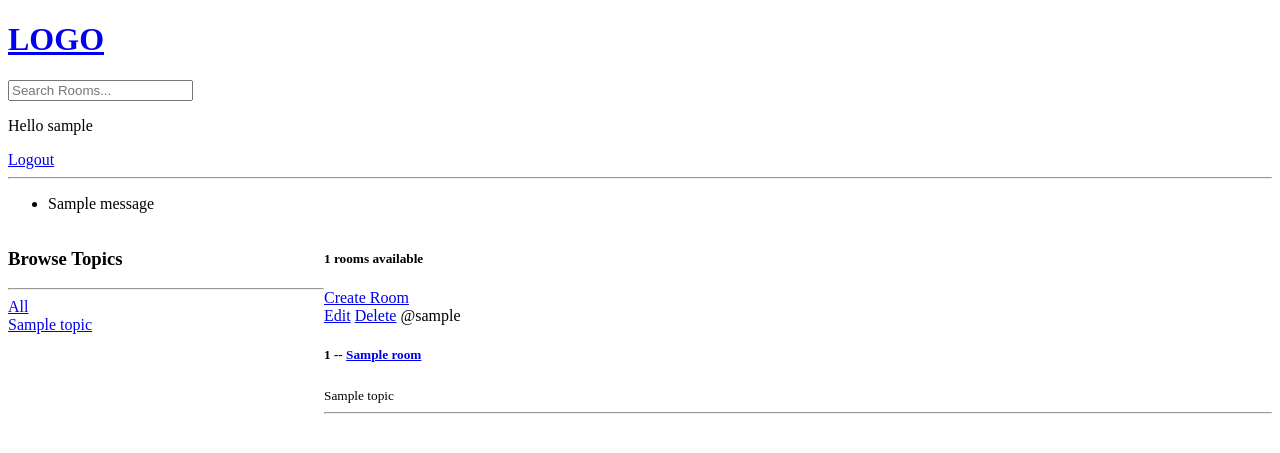
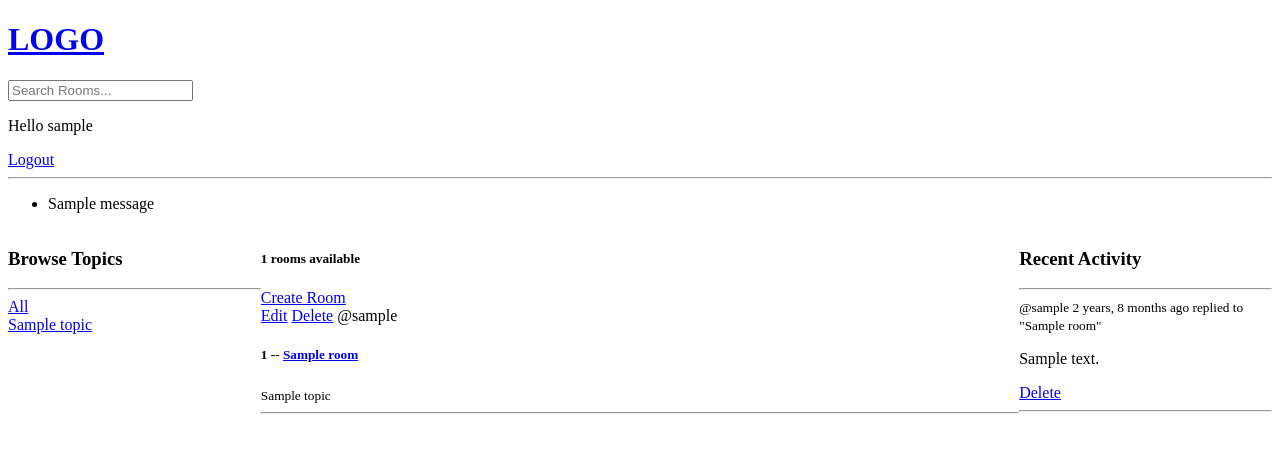
Before and after one commit to yijing-wu/Circle, a Django app: page / in a window 1280 px wide. Shown: the top 453 px of the page. Run offline with Django 4.2, Linux system fonts and the light colour scheme; a user stored in the database is signed in; tables that the repository leaves empty hold one stand-in row (values such as "Sample post"); one stand-in notice (Sample message) is shown.

Commit message:
Add Activity column in home page

```diff
--- a/base/models.py
+++ b/base/models.py
@@ -45,5 +45,8 @@ class Message(models.Model):
     updated = models.DateTimeField(auto_now=True)
     created = models.DateTimeField(auto_now_add=True)
 
+    class Meta:
+        ordering = ["-updated", "-created"]
+
     def __str__(self):
         return self.body[0:50]  # return first 50 characters of body
--- a/base/templates/base/home.html
+++ b/base/templates/base/home.html
@@ -5,7 +5,7 @@
 <style>
   .home-container {
     display: grid;
-    grid-template-columns: 1fr 3fr;
+    grid-template-columns: 1fr 3fr 1fr;
   }
 </style>
 
@@ -42,6 +42,22 @@
       {% endfor %}
     </div>
   </div>
+
+  <div class="">
+    <h3>Recent Activity</h3>
+    <hr />
+    {% for message in room_messages %}
+    <div>
+      <small>@{{message.user}} {{message.created|timesince}} ago </small>
+      <small>replied to "{{message.room}}"</small>
+      <p>{{message}}</p>
+      {% if request.user == message.user %}
+      <a href="{% url 'delete-message' message.id %}">Delete</a>
+      {% endif %}
+      <hr />
+    </div>
+    {% endfor %}
+  </div>
 </div>
 
 {% endblock %}
--- a/base/views.py
+++ b/base/views.py
@@ -83,14 +83,21 @@ def home(request):
     # use Q to link multiple search conditions
     topics = Topic.objects.all()
     room_count = rooms.count()
-    context = {"rooms": rooms, "topics": topics, "room_count": room_count}
+    room_messages = Message.objects.all()
+
+    context = {
+        "rooms": rooms,
+        "topics": topics,
+        "room_count": room_count,
+        "room_messages": room_messages,
+    }
     return render(request, "base/home.html", context)
 
 
 def room(request, pk):
     room = Room.objects.get(id=pk)
-    room_messages = room.message_set.all().order_by(
-        "-created"
+    room_messages = (
+        room.message_set.all()
     )  # room.message_set.all() can give us the set of message related to the room
     participants = (
         room.participants.all()
```
